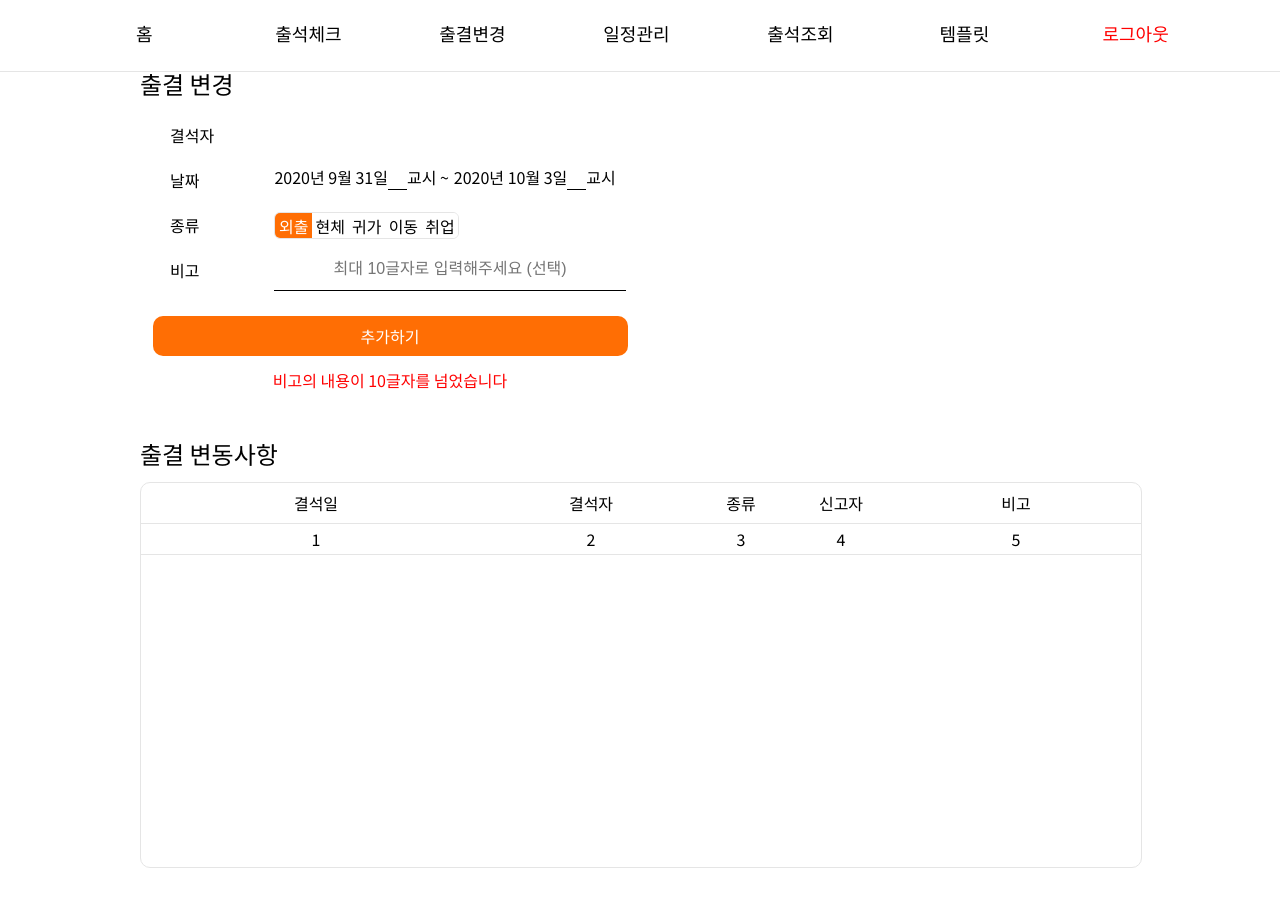
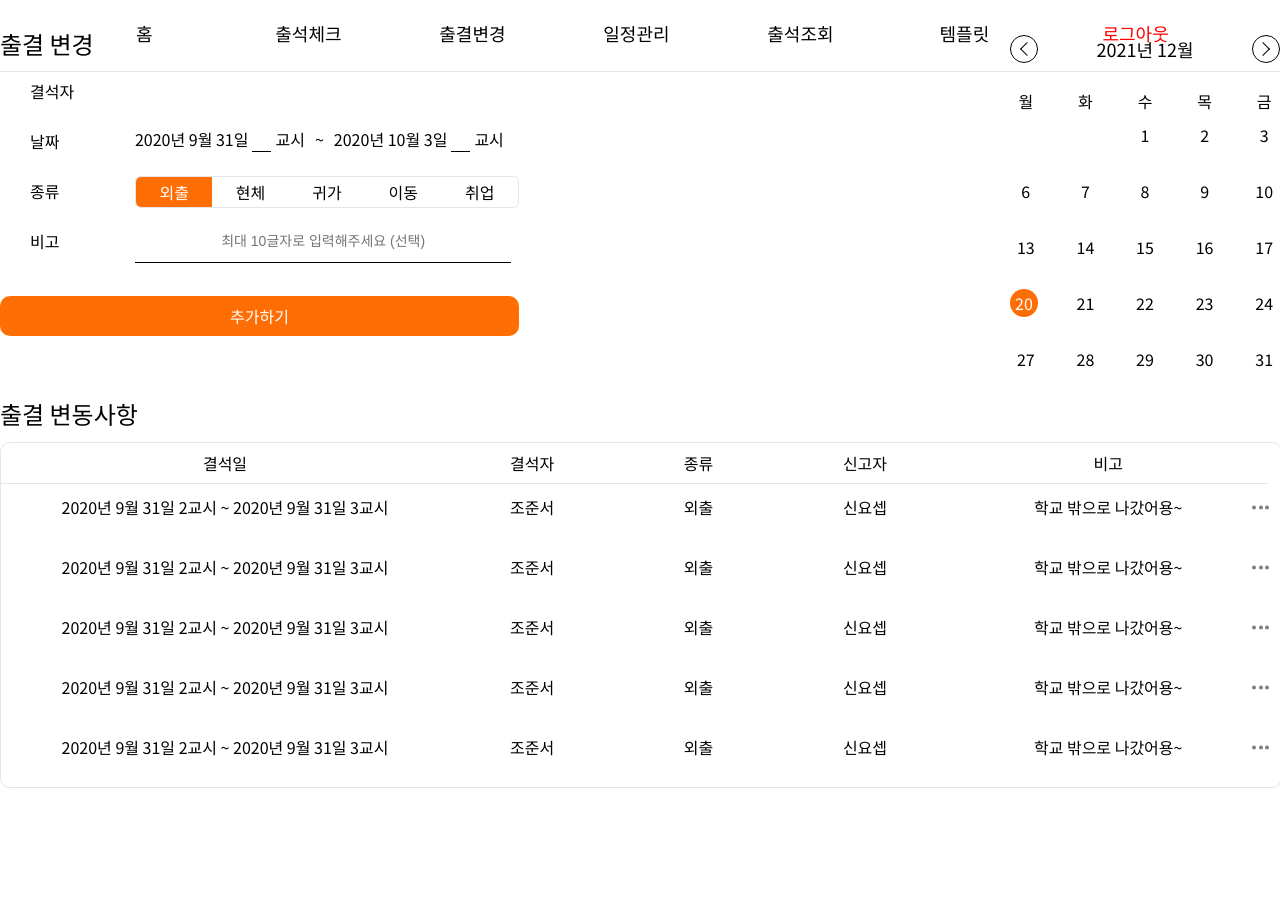
Before and after one commit to DSM-PICK/PICK2021-DESKTOP-CLIENT, a React (Create React App) app: page /attendancechange in a window 1280 px wide. Shown: the top 906 px of the page. After the commit the page ends 832 px from the top, so only its background shows below. Built offline with nearby package versions, Linux system fonts and the light colour scheme.

Commit message:
⚡️ :: (#28) 출결 변경 퍼블리싱

```diff
--- a/src/components/AttendanceChange/AttendanceChange.tsx
+++ b/src/components/AttendanceChange/AttendanceChange.tsx
@@ -7,9 +7,13 @@ import { COLOR } from "../../style/index";
 const AttendanceChange: FC = (): JSX.Element => {
   const ACListArray: string[] = ["결석일", "결석자", "종류", "신고자", "비고"];
   const TypesArray: string[] = ["외출", "현체", "귀가", "이동", "취업"];
+  const TestArray = [];
   const [typeIndex, setTypeIndex] = useState<number>(0);
   const TypesRefs = useRef(new Array(TypesArray.length));
 
+  for (let i = 0; i < 20; i++) {
+    TestArray.push(i);
+  }
   useEffect(() => {
     for (let i = 0; i < ACListArray.length; i++) {
       TypesRefs.current[i].style.backgroundColor = `${COLOR.white}`;
@@ -27,6 +31,7 @@ const AttendanceChange: FC = (): JSX.Element => {
     <S.Container>
       <S.ACContainer>
         <S.ACBox>
+          <div>
             <S.Title>출결 변경</S.Title>
             <S.ACColumn>
               <S.ACTitle>결석자</S.ACTitle>
@@ -35,12 +40,17 @@ const AttendanceChange: FC = (): JSX.Element => {
             <S.ACColumn>
               <S.ACTitle>날짜</S.ACTitle>
               <S.DateBox>
+                <S.Date>
                   <S.DateText>2020년 9월 31일</S.DateText>
                   <S.ClassInput />
-              <span>교시 ~ </span>
+                  <div>교시</div>
+                </S.Date>
+                <span>~</span>
+                <S.Date>
                   <S.DateText>2020년 10월 3일</S.DateText>
                   <S.ClassInput />
-              교시
+                  <div>교시</div>
+                </S.Date>
               </S.DateBox>
             </S.ACColumn>
             <S.ACColumn>
@@ -72,9 +82,9 @@ const AttendanceChange: FC = (): JSX.Element => {
             </S.ACColumn>
             <S.AddButton type="button" value="추가하기" />
             <S.ErrorMessage>비고의 내용이 10글자를 넘었습니다</S.ErrorMessage>
+          </div>
+          <Calendar />
         </S.ACBox>
-        <div />
-        {/* <Calendar /> */}
         <S.ACListBox>
           <S.Title>출결 변동사항</S.Title>
           <S.ACList>
@@ -84,13 +94,24 @@ const AttendanceChange: FC = (): JSX.Element => {
               })}
             </S.ACListHeader>
             <S.ACListBody>
-              <S.ACListColumns>
-                <S.ACListCells>1</S.ACListCells>
-                <S.ACListCells>2</S.ACListCells>
-                <S.ACListCells>3</S.ACListCells>
-                <S.ACListCells>4</S.ACListCells>
-                <S.ACListCells>5</S.ACListCells>
+              {TestArray.map((value) => {
+                return (
+                  <S.ACListColumns key={value}>
+                    <S.ACListCells>
+                      2020년 9월 31일 2교시 ~ 2020년 9월 31일 3교시
+                    </S.ACListCells>
+                    <S.ACListCells>조준서</S.ACListCells>
+                    <S.ACListCells>외출</S.ACListCells>
+                    <S.ACListCells>신요셉</S.ACListCells>
+                    <S.ACListCells>학교 밖으로 나갔어용~</S.ACListCells>
+                    <S.ACListSettings>
+                      <div />
+                      <div />
+                      <div />
+                    </S.ACListSettings>
                   </S.ACListColumns>
+                );
+              })}
             </S.ACListBody>
           </S.ACList>
         </S.ACListBox>
--- a/src/components/AttendanceChange/styles.ts
+++ b/src/components/AttendanceChange/styles.ts
@@ -4,15 +4,16 @@ import { COLOR } from '../../style/index';
 export const Container = styled.div`
     height: 90vh;
     display: flex;
-    margin: 0 140px;
+    /* margin: 0 140px; */
+    justify-content: center;
+    align-items: center;
 `;
 
 export const ACContainer = styled.div`
-    width: 1440px;
+    width: 1280px;
     height: 800px;
     display: grid;
-    grid-template-columns: repeat(2, 1fr);
-    margin: auto;
+    /* margin: auto; */
     grid-template-rows: 40% 60%;
 `;
 
@@ -23,21 +24,24 @@ export const Title = styled.div`
 
 export const ACBox = styled.div`
     display: flex;
-    flex-direction: column;
+    justify-content: space-between;
     width: 100%;
+    height: 40%;
     position: relative;
 `;
 
 export const AddButton = styled.input`
-    width: 95%;
+    width: 100%;
+    height: 40px;
     background-color: ${COLOR.orange};
     color: white;
     border-radius: 10px;
-    height: 40px;
     border: none;
     cursor: pointer;
+    display: flex;
+    justify-content: center;
     margin: 0 auto;
-    margin-top: 24px;
+    margin-top: 40px;
     font-size: 16px;
 `;
 
@@ -48,11 +52,12 @@ export const ErrorMessage = styled.div`
     bottom: 0;
     transform: translateY(100%);
     font-size: 16px;
+    display: none;
 `;
 
 export const ACColumn = styled.div`
-    height: 25px;
-    margin: 10px 0 10px 30px;
+    height: 30px;
+    margin: 20px 0 20px 30px;
     display: flex;
     align-items: center;
 `;
@@ -73,8 +78,14 @@ export const DateBox = styled.div`
     display: flex;
     width: 100%;
     span {
-        margin-right: 5px;
+        margin: 0 10px;
     }
+`;
+
+export const Date = styled.div`
+    display: flex;
+    justify-content: space-between;
+    width: 170px;
 `;
 
 export const DateText = styled.div`
@@ -84,7 +95,6 @@ export const DateText = styled.div`
 
 export const ClassInput = styled.input`
     width: 15px;
-    height: 100%;
     text-align: center;
     outline: none;
     border: none;
@@ -100,7 +110,7 @@ export const TypeBox = styled.div`
 
 export const Types = styled.div`
     height: 100%;
-    width: 50%;
+    width: 100%;
     display: grid;
     grid-template-columns: repeat(5, 1fr);
     border: 1px solid ${COLOR.grey};
@@ -122,12 +132,12 @@ export const NoteBox = styled.div`
 `;
 
 export const NoteInput = styled.input`
-    width: 95%;
+    width: 97%;
     height: 40px;
     border: none;
     border-bottom: 1px solid ${COLOR.black};
     outline: none;
-    font-size: 16px;
+    font-size: 14px;
     text-align: center;
 `;
 
@@ -136,17 +146,22 @@ export const NoteInput = styled.input`
 
 export const ACListBox = styled.div`
     padding-top: 50px;
-    width: 200%;
-    height: 100%;
+    width: 100%;
+    /* height: 100%; */
 `;
 
 export const ACListHeader = styled.div`
     width: 100%;
+    height: 10%;
     display: grid;
-    grid-template-columns: 35% 20% 10% 10% 25%;
+    grid-template-columns: 35% 13% 13% 13% 25%;
 `;
 
 export const ACListBody = styled.div`
+    display: grid;
+    grid-template-rows: repeat(10, 1fr);
+    height: 90%;
+    width: 100%;
     overflow: scroll;
 `;
 
@@ -164,9 +179,6 @@ export const ACList = styled.div`
     height: 80%;
     border: 1px solid ${COLOR.grey};
     border-radius: 10px;
-    overflow: auto;
-    display: grid;
-    grid-template-rows: repeat(10, 1fr);
 `;
 
 export const ACListCells = styled.div`
@@ -178,8 +190,34 @@ export const ACListCells = styled.div`
 `;
 
 export const ACListColumns = styled.div`
-    height: 30px;
-    border-bottom: 1px solid ${COLOR.grey};
+    height: 60px;
     display: grid;
-    grid-template-columns: 35% 20% 10% 10% 25%;
+    grid-template-columns: 35% 13% 13% 13% 25%;
+    position: relative;
+    &:hover {
+        background-color: ${COLOR.grey};
+    }
 `;
+
+export const ACListSettings = styled.div`
+    width: 17px;
+    height: 17px;
+    position: absolute;
+    right: 10px;
+    transform: translateY(-50%);
+    top: 50%;
+    display: flex;
+    justify-content: space-between;
+    flex-direction: row;
+    align-items: center;
+    /* border: 1px solid ${COLOR.grey}; */
+    padding: 2px;
+    border-radius: 5px;
+    cursor: pointer;
+    div {
+        border-radius: 50%;
+        background-color: gray;
+        width: 4px;
+        height: 4px;
+    }
+`;
--- a/src/components/Calendar/Calendar.tsx
+++ b/src/components/Calendar/Calendar.tsx
@@ -94,7 +94,7 @@ const Calendar: FC = (): JSX.Element => {
             return <S.WeekDays key={index}>{week}</S.WeekDays>;
           })}
         </S.WeekContainer>
-        .<S.DayContainer ref={DayContainer}>{renderDay()}</S.DayContainer>
+        <S.DayContainer ref={DayContainer}>{renderDay()}</S.DayContainer>
       </S.CalendarContainer>
     </S.Container>
   );
```
Lines whose indentation alone changed are shown as unchanged.
